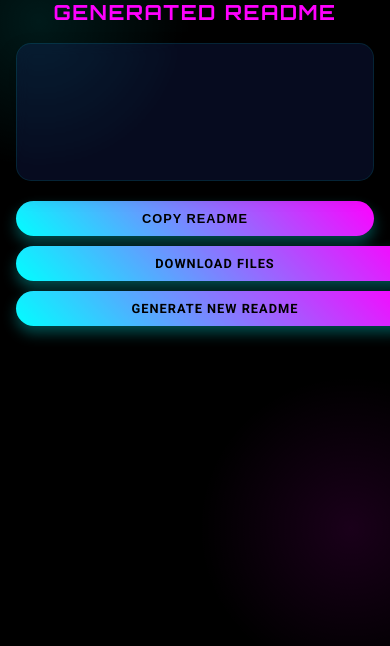
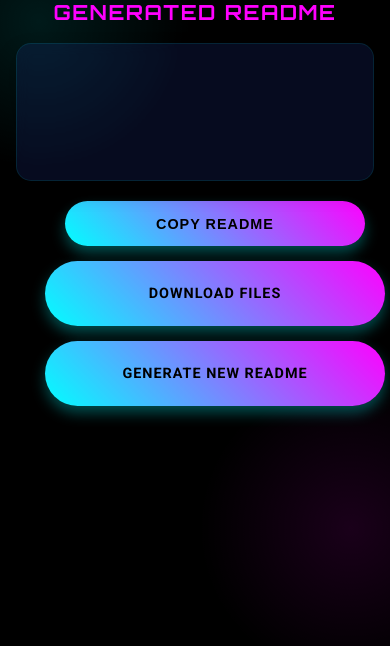
Before and after one commit to Jinwoo-Ha/Readme, a Django app: template myapp/templates/result.html in a window 390 px wide. Shown: the part 147-793 px from the top of the page. Run offline with Django 4.2, Linux system fonts and the light colour scheme; the template is opened without the code that fills it: values that come from a table or form of the project are taken from there, others are empty; data comes from the database, SQL or seed files in the repository; both versions use the stored data as it was after the commit.

Commit message:
responsive design revised for mobile

```diff
--- a/myapp/templates/result.html
+++ b/myapp/templates/result.html
@@ -78,6 +78,7 @@
             justify-content: center;
             margin-top: clamp(15px, 3vw, 30px);
             flex-wrap: wrap;
+            width: 100%;
         }
 
         .btn {
@@ -94,9 +95,12 @@
             transition: all 0.3s ease;
             box-shadow: 0 7px 14px rgba(0, 255, 255, 0.3);
             text-decoration: none;
-            display: inline-block;
+            display: flex;
+            align-items: center;
+            justify-content: center;
             text-align: center;
             min-width: clamp(120px, 20vw, 160px);
+            width: auto;
         }
 
         @media (hover: hover) {
@@ -115,11 +119,35 @@
 
             .btn-container {
                 flex-direction: column;
-                align-items: stretch;
+                align-items: center;
+                gap: 15px;
+                padding: 0 20px;
+                max-width: 400px;
+                margin-left: auto;
+                margin-right: auto;
             }
 
             .btn {
                 width: 100%;
+                max-width: 300px;
+                margin: 0;
+                height: 45px;
+                font-size: 0.9em;
+                padding: 10px 20px;
+                border-radius: 50px;
+            }
+        }
+
+        /* 작은 모바일 디바이스를 위한 미디어 쿼리 */
+        @media screen and (max-width: 320px) {
+            .btn-container {
+                padding: 0 10px;
+            }
+
+            .btn {
+                font-size: 0.8em;
+                padding: 8px 16px;
+                height: 40px;
             }
         }
 
```
Also changed, not shown: db.sqlite3, 1 other file.
